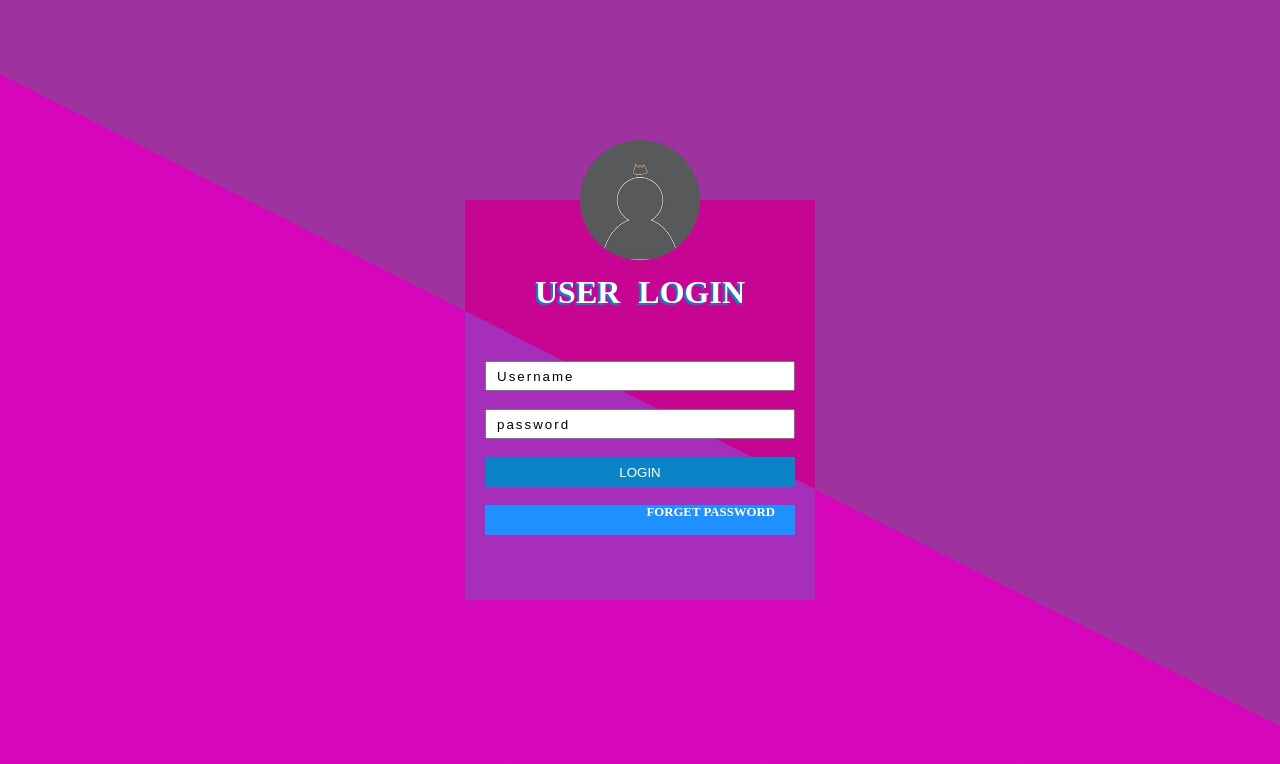
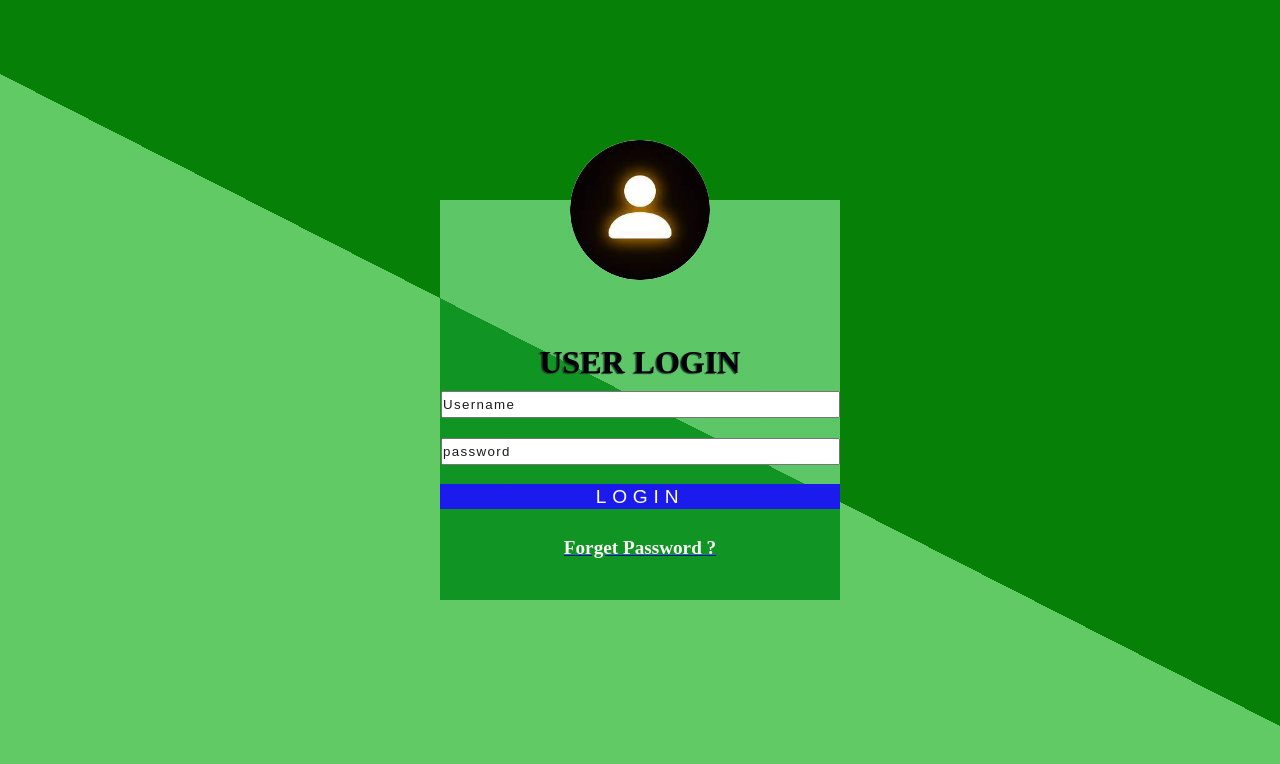
Before and after one commit to Princika12/login-page, a plain HTML site: page index.html in a window 1280 px wide. Drawn offline with Linux system fonts and the light colour scheme.

Commit message:
Add files via upload

```diff
--- a/index.html
+++ b/index.html
@@ -1,77 +1,38 @@
-<!-- <!DOCTYPE html>
-<html lang="en">
-<head>
-    <meta charset="UTF-8">
-    <meta http-equiv="X-UA-Compatible" content="IE=edge">
-    <meta name="viewport" content="width=device-width, initial-scale=1.0">
-    <title>Document</title>
-    <link rel="stylesheet" type="text/css" href="stylesheet">
-</head>
-<body>
-    <div class="bgimg">
-        <div class="centerdiv">
-            <img src="profile ,ogo.jpg" id="profilepic">
-            <h2>User login</h2>
-            <form>
-                <div>
-                    <input type="text" name="" class="inputbox"placeholder="Username">
-
-                </div>
-                <br>
-
-                <div>
-                    <input type="password" name="" class="inputbox"placeholder="password">
-                    </div>
-                    <br>
-                    <div>
-                        <button type="submit">LOGIN</button>
-
-                    </div>
-            </form><br>
-            <div>
-                <h4 class="forget">Forget Password</h4>
-            </div>
-        </div>
-    </div>
-</body>
-</html> -->
-
-
 <!DOCTYPE html>
 <html lang="en">
 <head>
     <meta charset="UTF-8">
     <meta http-equiv="X-UA-Compatible" content="IE=edge">
     <meta name="viewport" content="width=device-width, initial-scale=1.0">
-    <title>Login form</title>
+    <title>Login Form</title>
     <link rel="stylesheet" href="style.css" class="css">
 </head>
 <body>
     <div class="bgimg">
-        <div class="centerdiv">
-            <img src="profile ,ogo.jpg" width="150px" id="profilepic">
+        <div class="loginpic">
+            <img src="loginpic.jpg" alt="loading" id="profilepic">
             <h2>User login</h2>
             <form>
                 <div>
-                    <input type="text" name="" class="inputbox"placeholder="Username">
+                    <input type="text" name="" class="inputbox" placeholder="Username">
 
                 </div>
                 <br>
-
                 <div>
                     <input type="password" name="" class="inputbox"placeholder="password">
-                    </div>
-                    <br>
-                    <div>
-                        <button type="submit">LOGIN</button>
 
-                    </div>
-            </form><br>
+                </div>
+                <br>
+                <div>
+                   <a><button type="submit">LOGIN</button></a>
+
+                </div>
+            </form>
+            <br>
             <div>
-                <h4 class="forget">Forget Password</h4>
+            <a href="#"><h4 class="forget">Forget Password ?</h4></a>
             </div>
         </div>
-
     </div>
 </body>
 </html>
--- a/style.css
+++ b/style.css
@@ -1,74 +1,101 @@
 *{
-        margin:0;
+    margin: 0;
     padding:0;
 }
+
 .bgimg{
-        width:100%;
-        height:100vh;
-        background-image: linear-gradient(27deg,hsl(308, 95%, 43%) 50%,hsla(300, 64%, 36%, 0.922) 50%);
+    height: 100vh;
+    width: 100%;
+    background-image: linear-gradient(27deg, rgb(98, 202, 101) 50% ,rgb(7, 128, 7) 50% );
+    /* background-color: red; */
 }
-    .centerdiv{
-        width: 350px;
-        height:400px;
-        position:absolute;
-        top:50%;
-        left:50%;
-        transform:translate(-50%,-50%);
-        background-image: linear-gradient(27deg,hsla(290, 58%, 46%, 0.922) 50%,hsl(316, 94%, 40%) 50%);
+
+.loginpic{
+      width: 400px;
+      height: 400px;
+      position: absolute;
+      top: 50%;
+      left: 50%;
+      transform: translate(-50%,-50%);
+      background-image: linear-gradient(27deg,hsla(129, 88%, 30%, 0.922) 50%,hsl(126, 48%, 57%) 50%);
         box-shadow: 0 1px 6px rgba(0,0,0,0.12),0 1px px rgba(0,0,0,0.24);
 }
-    .centerdiv img{
+
+#profilepic{
+
+    width: 140px;
+    height: 140px;
+    position: relative;
+    top: -15%;
+    left: calc((380px - 120px)/2);
+}
+.loginpic img{
     border-radius: 50%;
 }
-      #profilepic{
-        width:120px;
-        height:120px;
-        position:relative;
-        top:-60px;
-        left:calc((350px - 120px)/2);
-        }
+
 h2{
     text-align:center;
-            color:white;
+    color: rgb(1, 1, 12);
     text-transform: uppercase;
-            font-size: 2em;
-            word-spacing: 10px;
-            margin-top: -50px;
-            margin-bottom: 50px;
-            text-shadow: -2px 2px 1px #0A84C6;
-        }
-        .inputbox{
-            width:calc(100% - 40px);
-            height:30px;
-            display: block;
-            margin:auto;
-            padding:0 10px;
-            box-sizing: border-box;
-        }
-        ::placeholder{
-            letter-spacing: 2px;
-            color:black
-        }
-        button{
-            width:calc(100% - 40px);
-            height:30px;
-            display: block;
-            margin:auto;
-            color:white;
-            background-color: #0A84C6;
-            border:none;
+    font-size: 2em ;
+    word-spacing: 1px ;
+    margin-top: 0.01px ;
+    margin-bottom:10px ;
+    text-shadow: -1.5px 1px 1px #1d3d25 ;
 
 }
+
+.inputbox{
+    width:399px ;
+    height:27px ;
+    display:block ;
+    margin:1px ;
+    padding: 0px;
+    box-sizing: border-box;
+
+}
+
+::placeholder{
+    letter-spacing: 0.1em;
+    color: rgb(29, 27, 27);
+    /* display: block;
+    margin: auto; */
+    /* width: 400px;
+    height: 25px; */
+}
+
+button{
+    width: 400px;
+    height: 25px;
+    display: block;
+    margin:auto ;
+    color:white ;
+    background-color:rgb(27, 27, 238) ;
+    border:rgb(120, 99, 99);
+    font-size:1.2em ;
+    letter-spacing: 0.3em;
+}
+button:hover{
+    color: rgb(246, 8, 8);
+    /* border-radius: 40%; */
+}
+
+
 .forget{
-            width:calc(100% - 40px);
-            height:30px;
-            display: block;
-            margin:auto;
-            color:white;
-            background-color: dodgerblue;
-            text-transform: uppercase;
-            font-size:0.8em;
-            text-align: right;
-            padding-right: 20px;
-            box-sizing: border-box;
+    text-align: center;
+    /* width: 10px; */
+    /* height:70px ; */
+    /* display:block ; */
+    margin: 10px;
+    color:rgb(249, 245, 245) ;
+    /* background-color:black ; */
+    /* text-transform: lowercase; */
+    font-size: 1.2em;
+    /* padding-right:0px ; */
+    /* box-sizing: border-box; */
+
 }
+
+.forget:hover{
+    color: rgb(58, 19, 218);
+}
```
Also changed, not shown: loginpic.jpg (added). Lines whose indentation alone changed are shown as unchanged.
